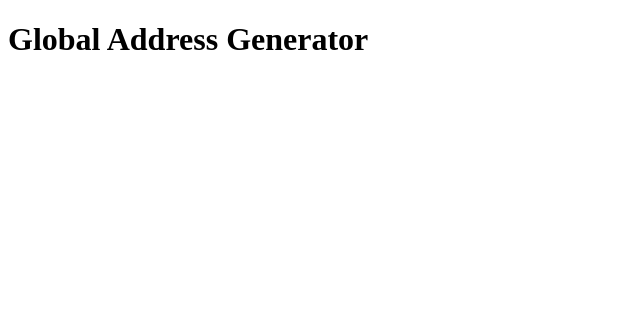
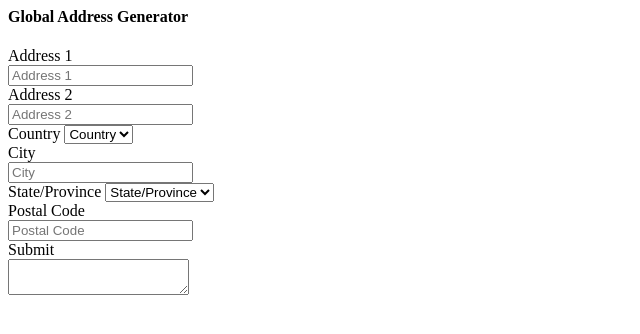
Before and after one commit to jplarose/Global-Address-Generator, a plain HTML site: page index.html in a window 1280 px wide. Shown: the whole page, without its empty margins (0-640 px from the left). Drawn offline with Linux system fonts and the light colour scheme.

Commit message:
HTML Layout
Setup the near final HTML form layout

```diff
--- a/countriesregions.json
+++ b/countriesregions.json
@@ -1,6 +1,6 @@
 [{
-	"country": "CA",
-	"code": "Canada",
+	"country": "Canada",
+	"code": "CA",
 	"regions": [{
 		"name": "Alberta",
 		"code": "AB"
--- a/index.html
+++ b/index.html
@@ -1,14 +1,55 @@
+<!--
 <!DOCTYPE html>
 <html>
-
 <head>
   <title>Global Address Generator</title>
 </head>
-
 <body>
-
   <h1>Global Address Generator</h1>
-
-
 </body>
 </html>
+-->
+
+<form class="ui form">
+  <h4 class="ui dividing header">Global Address Generator</h4>
+  <div class="field">
+    <label>Address 1</label>
+      <div class="field">
+        <input type="text" name="address1" placeholder="Address 1">
+      </div>
+  </div>
+  <div class="field">
+    <label>Address 2</label>
+    <div class="fields">
+        <input type="text" name="address2" placeholder="Address 2">
+    </div>
+  </div>
+    <div class="field">
+      <label>Country</label>
+      <select class="ui fluid dropdown">
+        <option value="">Country</option>
+      </select>
+    </div>
+     <div class="field">
+        <label>City</label>
+        <div class="fields">
+    <input type="text" name="City" placeholder="City">
+        </div>
+    </div>
+    <div class="field">
+      <label>State/Province</label>
+      <select class="ui fluid dropdown">
+        <option value="">State/Province</option>
+      </select>
+    </div>
+     <div class="field">
+        <label>Postal Code</label>
+        <div class="fields">
+    <input type="text" name="Postal Code" placeholder="Postal Code">
+        </div>
+    </div>
+
+  <div class="ui button" tabindex="0">Submit</div>
+
+<textarea name="outputArea" id="outputArea" readonly="yes"></textarea>
+</form>
```
